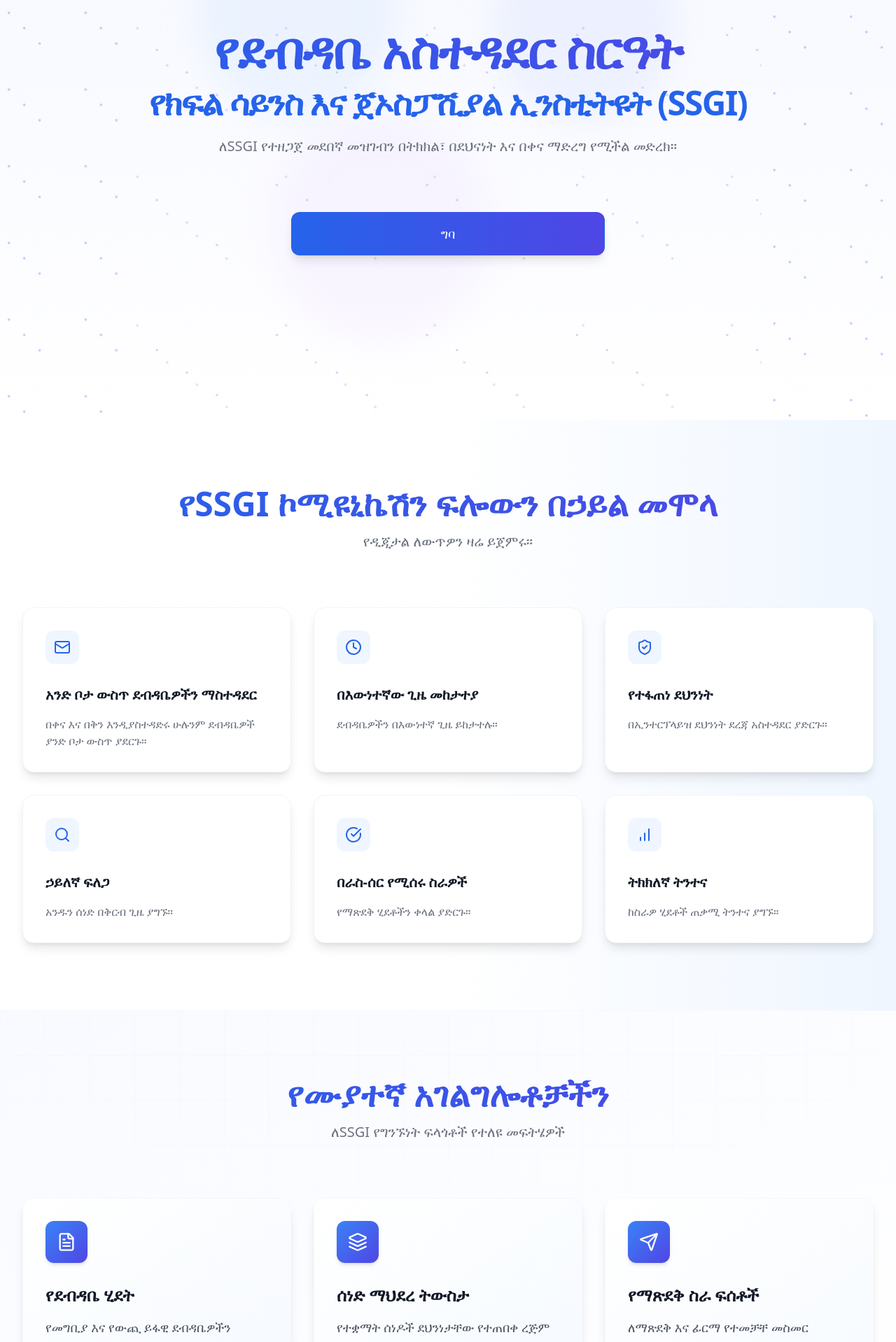
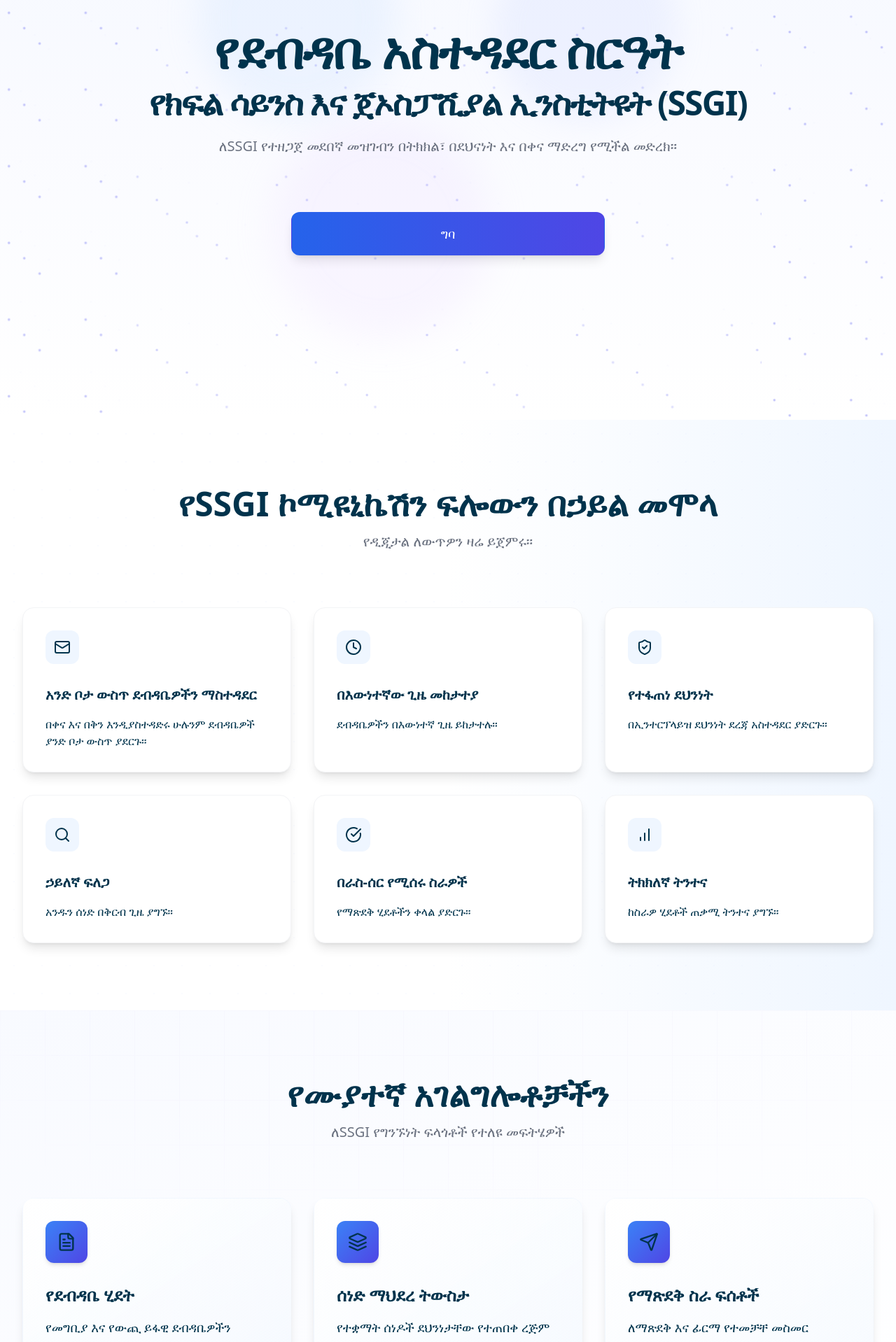
Before and after one commit to biniman4/letPROJ, a React (Vite) app: page / in a window 1280 px wide. Shown: the part 200-2118 px from the top of the page at 70% size. Built offline with nearby package versions, Linux system fonts and the light colour scheme; no server answers.

Commit message:
improved styling

```diff
--- a/src/components/layout/Sidebar.tsx
+++ b/src/components/layout/Sidebar.tsx
@@ -44,8 +44,8 @@
     <>
       {/* Fixed Top Toggle Button for Mobile */}
       <div className="fixed top-0 left-0 w-full bg-white border-b md:hidden z-50 flex items-center justify-between p-4">
-        <h1 className="text-xl font-semibold text-gray-800">LetterFlow</h1>
-        <button onClick={() => setIsOpen(!isOpen)} className="text-gray-800">
+        <h1 className="text-xl font-semibold text-main-text">LetterFlow</h1>
+        <button onClick={() => setIsOpen(!isOpen)} className="text-main-text">
           {isOpen ? (
             <XIcon className="w-6 h-6" />
           ) : (
@@ -75,7 +75,7 @@
           {/* Logo Section */}
           <div className="px-5 py-4">
             <h1
-              className={`text-2xl font-bold text-gray-900 transition-all ${
+              className={`text-2xl font-bold text-main-text transition-all ${
                 !isOpen && "scale-0"
               }`}
             >
@@ -91,21 +91,21 @@
                 <NavLink
                   key={item.label}
                   to={item.path}
-                  className={({ isActive }) =>
-                    `flex items-center rounded-md text-[16px] transition-all
-                    ${
-                      isOpen
-                        ? "w-full gap-8 px-4 py-2.5"
-                        : "justify-center py-2.5"
-                    }
+                  className={({ isActive }) => {
+                    const iconColorClasses = isActive
+                      ? "text-hover-gold"
+                      : "text-main-text group-hover:text-hover-gold";
+
+                    return `flex items-center rounded-md text-[16px] transition-all group
+                    ${isOpen ? "w-full gap-8 px-4 py-2.5" : "justify-center py-2.5"}
                     ${
                       isActive
-                        ? "bg-blue-50 text-blue-600 font-medium"
-                        : "text-[#6b7280] hover:bg-gray-50 hover:text-gray-900"
-                    }`
-                  }
+                        ? "bg-active-bg-dark font-medium text-hover-gold"
+                        : "text-main-text hover:bg-gray-50 hover:text-hover-gold"
+                    }`;
+                  }}
                 >
-                  <item.icon className={`w-[22px] h-[22px] flex-shrink-0`} />
+                  <item.icon className={`w-[22px] h-[22px] flex-shrink-0 ${iconColorClasses}`} />
                   {isOpen && (
                     <span className="flex-grow truncate">
                       {item.label}
--- a/src/components/pages/Home.tsx
+++ b/src/components/pages/Home.tsx
@@ -224,8 +224,8 @@
                 variants={wordVariants}
                 className="relative"
               >
-                <h1 className="text-4xl sm:text-5xl md:text-6xl lg:text-7xl tracking-tight font-extrabold text-gray-900">
-                  <span className="block bg-clip-text text-transparent bg-gradient-to-r from-blue-600 to-indigo-600">
+                <h1 className="text-4xl sm:text-5xl md:text-6xl lg:text-7xl tracking-tight font-extrabold text-main-text">
+                  <span className="block">
                     {t.title.split("").map((char, i) => (
                       <motion.span
                         key={i}
@@ -237,7 +237,7 @@
                       </motion.span>
                     ))}
                   </span>
-                  <span className="block mt-2 sm:mt-4 text-2xl sm:text-3xl md:text-4xl lg:text-5xl text-blue-600">
+                  <span className="block mt-2 sm:mt-4 text-2xl sm:text-3xl md:text-4xl lg:text-5xl text-main-text">
                     {t.subtitle.split("").map((char, i) => (
                       <motion.span
                         key={i}
@@ -291,7 +291,7 @@
                 initial={{ opacity: 0, y: 20 }}
                 whileInView={{ opacity: 1, y: 0 }}
                 viewport={{ once: true }}
-                className="text-3xl sm:text-4xl font-extrabold text-gray-900 sm:text-5xl bg-clip-text text-transparent bg-gradient-to-r from-blue-600 to-indigo-600"
+                className="text-3xl sm:text-4xl font-extrabold text-main-text sm:text-5xl hover:text-hover-gold transition-colors duration-200"
               >
                 {t.featuresHeading}
               </motion.h2>
@@ -317,13 +317,13 @@
                 >
                   <div>
                     <span className="p-2 sm:p-3 bg-blue-50 rounded-xl inline-block group-hover:bg-blue-100 transition-colors duration-200">
-                      <feature.icon className="h-5 w-5 sm:h-6 sm:w-6 text-blue-600" />
+                      <feature.icon className="h-5 w-5 sm:h-6 sm:w-6 text-main-text group-hover:text-hover-gold" />
                     </span>
                   </div>
-                  <h3 className="mt-4 sm:mt-6 text-lg sm:text-xl font-semibold text-gray-900 group-hover:text-blue-600 transition-colors duration-200">
+                  <h3 className="mt-4 sm:mt-6 text-lg sm:text-xl font-semibold text-main-text group-hover:text-hover-gold transition-colors duration-200">
                     {feature.name[lang]}
                   </h3>
-                  <p className="mt-3 sm:mt-4 text-sm sm:text-base text-gray-500 leading-relaxed">
+                  <p className="mt-3 sm:mt-4 text-sm sm:text-base text-main-text leading-relaxed">
                     {feature.description[lang]}
                   </p>
                 </motion.div>
@@ -343,7 +343,7 @@
                 initial={{ opacity: 0, y: 20 }}
                 whileInView={{ opacity: 1, y: 0 }}
                 viewport={{ once: true }}
-                className="text-3xl sm:text-4xl font-extrabold text-gray-900 sm:text-5xl bg-clip-text text-transparent bg-gradient-to-r from-blue-600 to-indigo-600"
+                className="text-3xl sm:text-4xl font-extrabold text-main-text sm:text-5xl hover:text-hover-gold transition-colors duration-200"
               >
                 {lang === "am"
                   ? "የሙያተኛ አገልግሎቶቻችን"
@@ -373,13 +373,13 @@
                 >
                   <div>
                     <span className="p-3 sm:p-4 bg-gradient-to-br from-blue-500 to-indigo-600 rounded-xl inline-block shadow-md group-hover:shadow-lg transition-all duration-200">
-                      <service.icon className="h-6 w-6 sm:h-7 sm:w-7 text-white" />
+                      <service.icon className="h-6 w-6 sm:h-7 sm:w-7 text-main-text group-hover:text-hover-gold" />
                     </span>
                   </div>
-                  <h3 className="mt-4 sm:mt-6 text-xl sm:text-2xl font-semibold text-gray-900 group-hover:text-blue-600 transition-colors duration-200">
+                  <h3 className="mt-4 sm:mt-6 text-xl sm:text-2xl font-semibold text-main-text group-hover:text-hover-gold transition-colors duration-200">
                     {service.name[lang]}
                   </h3>
-                  <p className="mt-3 sm:mt-4 text-base sm:text-lg text-gray-600 leading-relaxed">
+                  <p className="mt-3 sm:mt-4 text-base sm:text-lg text-main-text leading-relaxed">
                     {service.description[lang]}
                   </p>
                 </motion.div>
--- a/tailwind.config.js
+++ b/tailwind.config.js
@@ -9,12 +9,18 @@
         dark: {
           primary: "#1a1a1a",
           secondary: "#2d2d2d",
-          accent: "#3b82f6",
+          accent: "#194A8D",
           text: {
             primary: "#ffffff",
             secondary: "#9ca3af",
           },
         },
+        // Custom color for general text based on user's image
+        'main-text': "#00334C",
+        // Custom color for hover state
+        'hover-gold': "#D29341",
+        // Custom color for active background
+        'active-bg-dark': "#367C94",
       },
     },
   },
```
